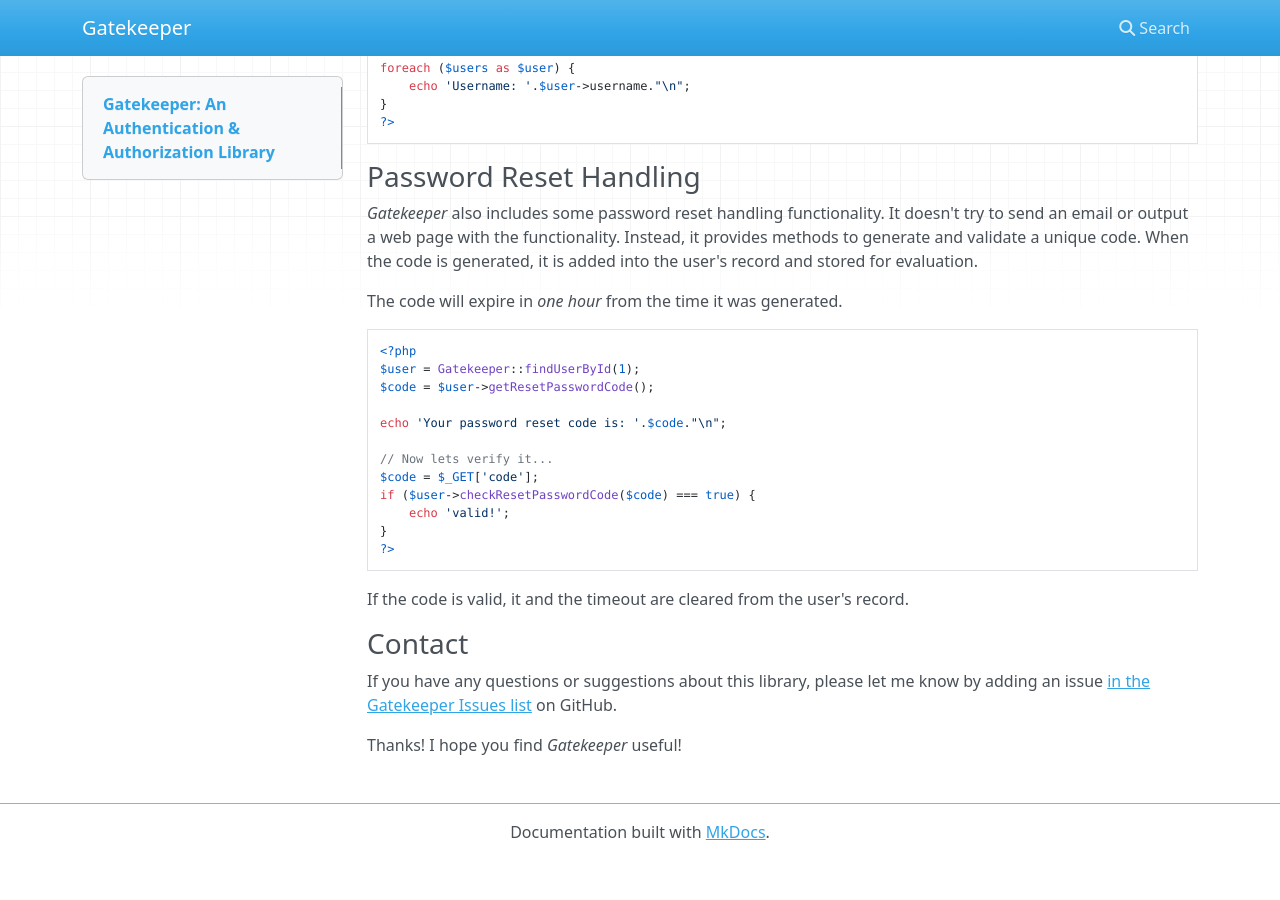
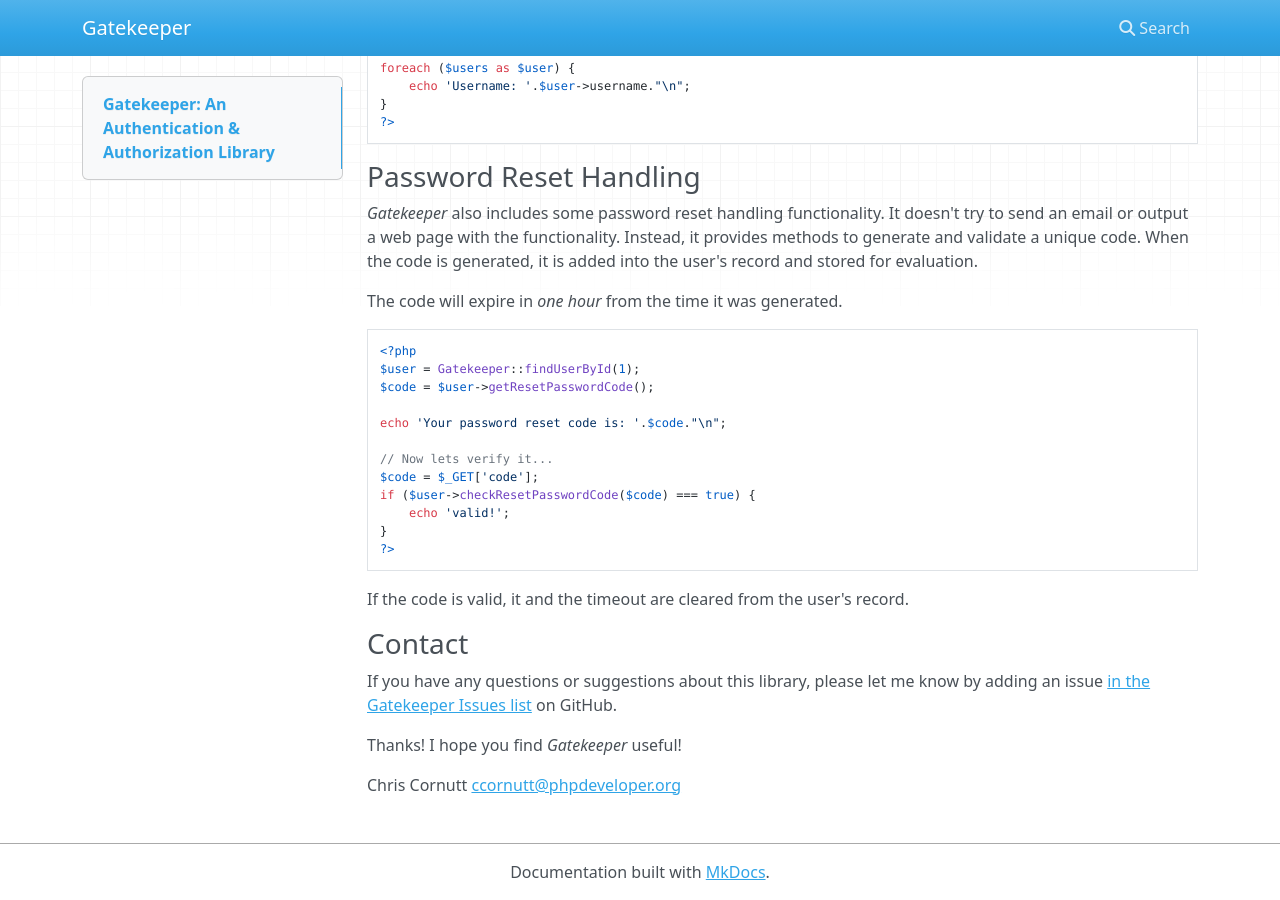
Before and after one commit to psecio/gatekeeper, an MkDocs documentation site: the page built from docs/docs/index.md, in a window 1280 px wide and 900 px high, scrolled down 4088 px. Built offline with MkDocs 1.6.1, drawn with Linux system fonts in a browser that asks for light colours; nearby versions of some CDN libraries; before the commit the page ends 4948 px from its top, so only the background shows below that.

Commit message:
adding contact info

```diff
--- a/docs/docs/index.md
+++ b/docs/docs/index.md
@@ -241,3 +241,5 @@ If the code is valid, it and the timeout are cleared from the user's record.
 If you have any questions or suggestions about this library, please let me know by adding an issue [in the Gatekeeper Issues list](https://github.com/psecio/gatekeeper/issues) on GitHub.
 
 Thanks! I hope you find *Gatekeeper* useful!
+
+Chris Cornutt <ccornutt@phpdeveloper.org>
```
